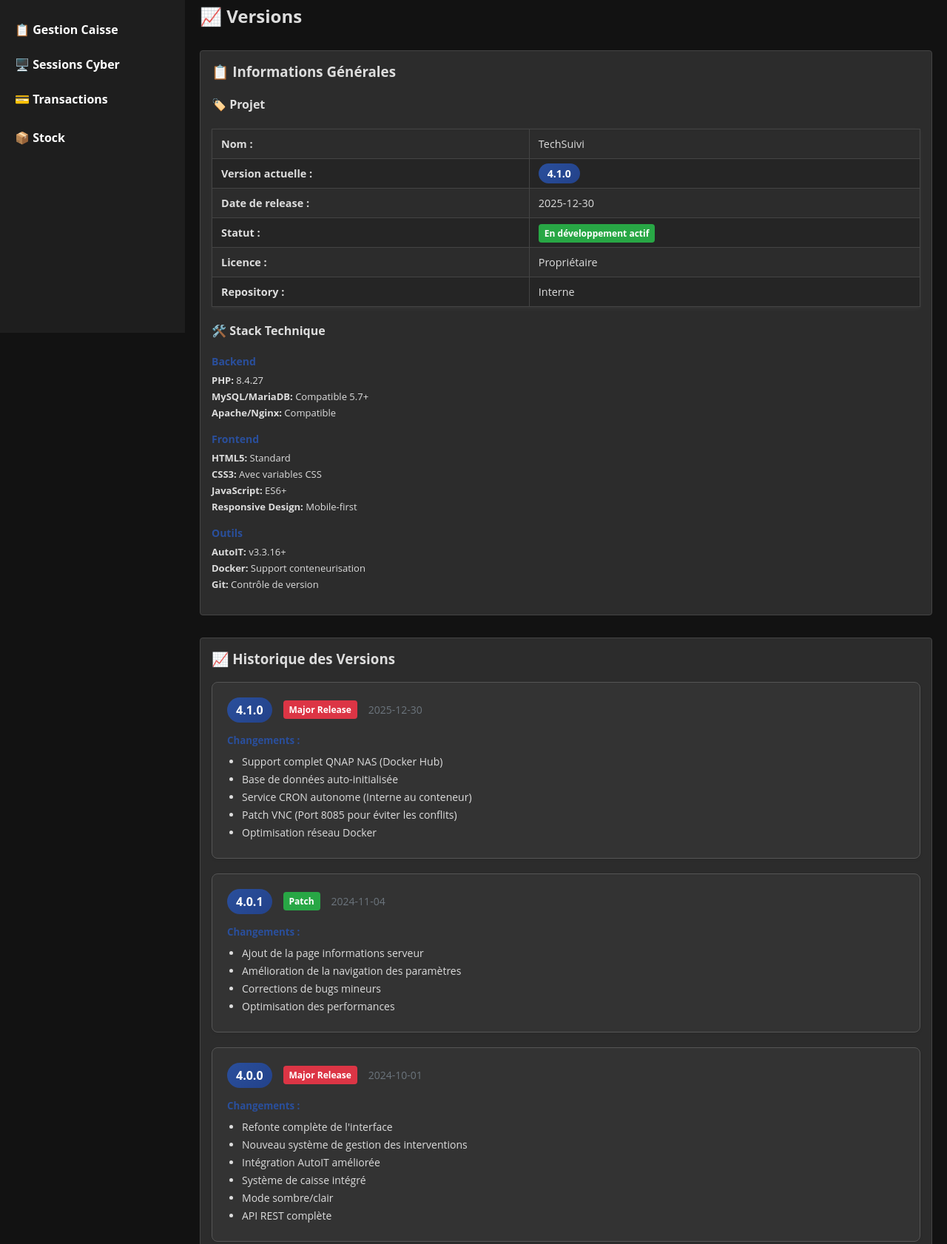
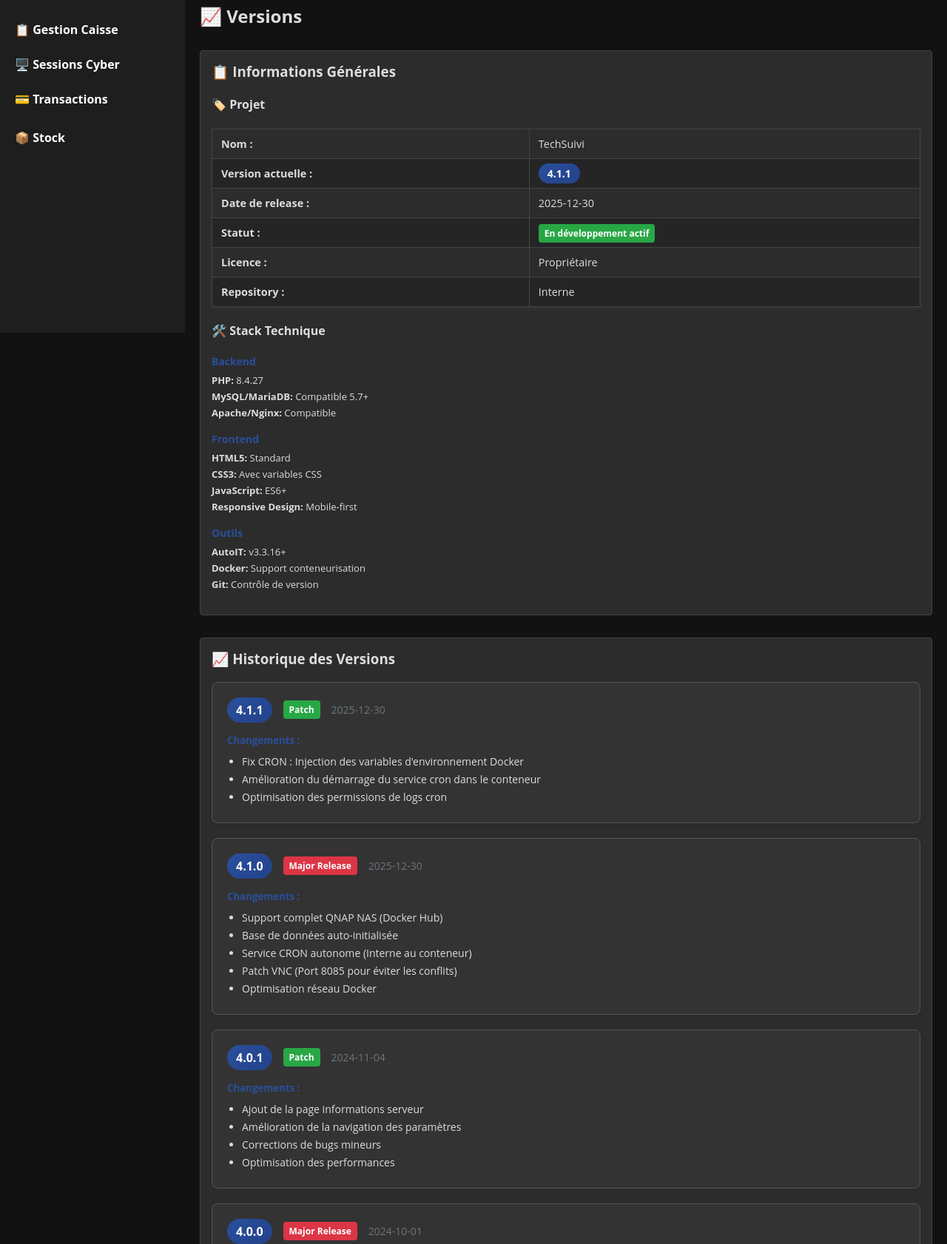
Before and after one commit to TechSuivi/TechSuivi, a PHP site: page /index.php?page=script_contributors in a window 1280 px wide. Shown: the part 410-2092 px from the top of the page at 74% size. Run offline with PHP 8.4, Linux system fonts and the light colour scheme; the visitor is signed in with stand-in values (Sample User, id 1); data comes from the database, SQL or seed files in the repository; some libraries are stand-ins or nearby versions.

Commit message:
Fix CRON environment issues in Docker and update to v4.1.1

```diff
--- a/web/src/pages/script_contributors.php
+++ b/web/src/pages/script_contributors.php
@@ -10,7 +10,7 @@ require_once __DIR__ . '/../components/settings_navigation.php';
 // Informations sur les versions et intervenants
 $projectInfo = [
     'name' => 'TechSuivi',
-    'current_version' => '4.1.0',
+    'current_version' => '4.1.1',
     'release_date' => '2025-12-30',
     'license' => 'Propriétaire',
     'repository' => 'Interne',
@@ -59,6 +59,16 @@ $contributors = [
 
 // Historique des versions
 $versionHistory = [
+    [
+        'version' => '4.1.1',
+        'date' => '2025-12-30',
+        'type' => 'Patch',
+        'changes' => [
+            'Fix CRON : Injection des variables d\'environnement Docker',
+            'Amélioration du démarrage du service cron dans le conteneur',
+            'Optimisation des permissions de logs cron'
+        ]
+    ],
     [
         'version' => '4.1.0',
         'date' => '2025-12-30',
```
Also changed, not shown: 1 other file.
